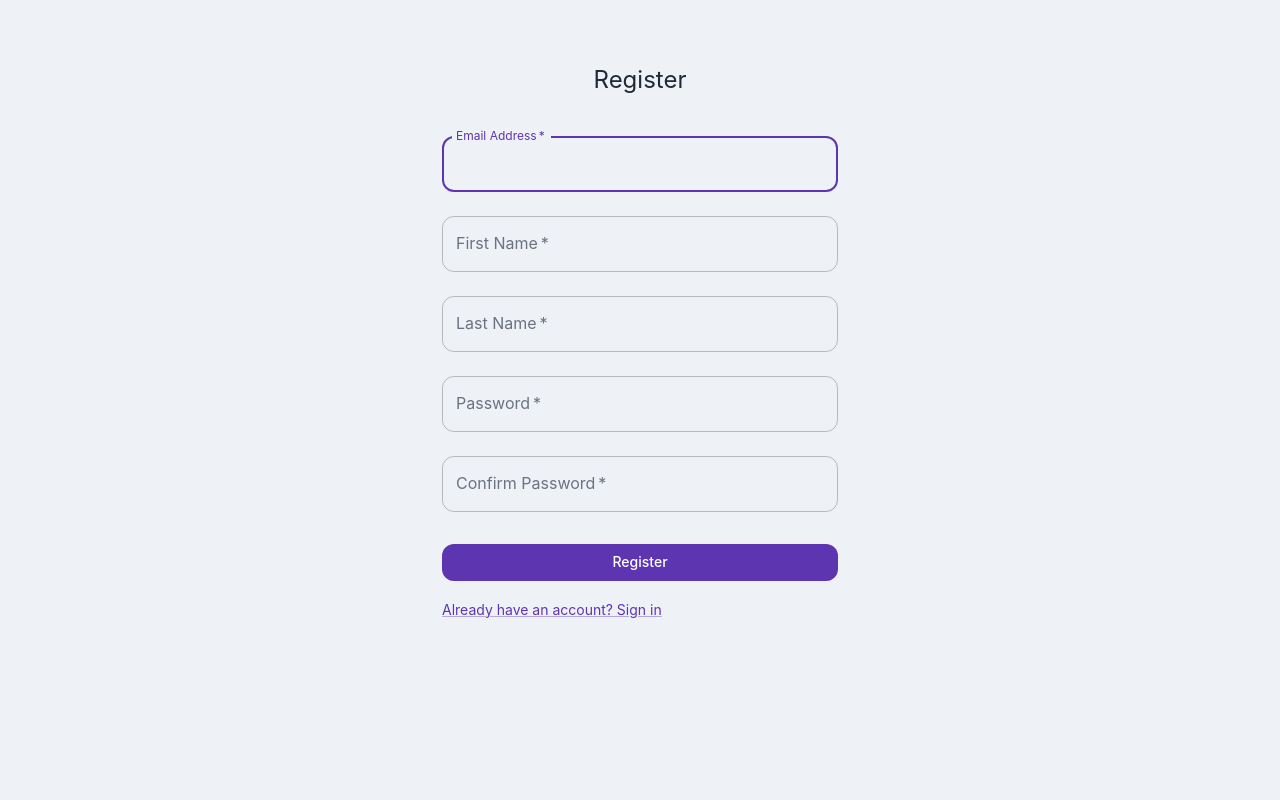
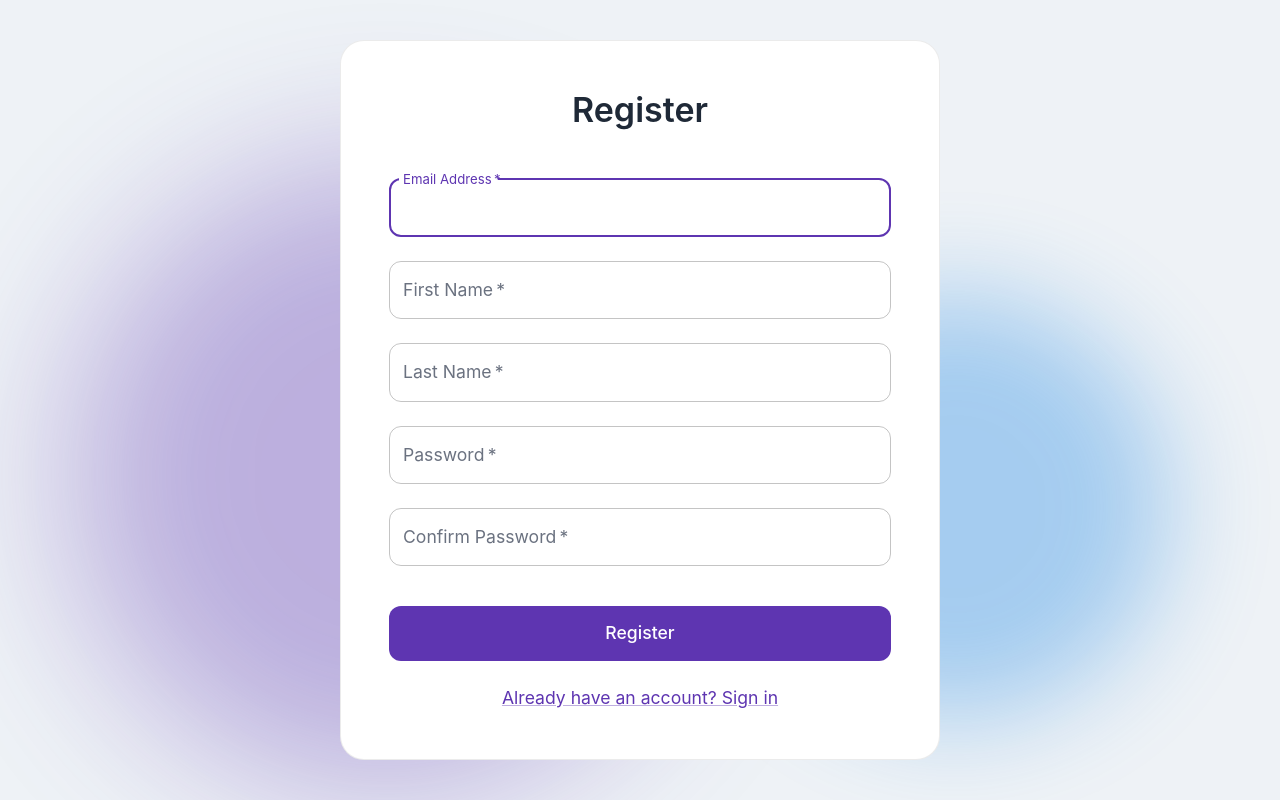
Before and after one commit to adamnestor/courtvision-frontend-v2, a React (Vite) app: page /register in a window 1280 px wide. Built offline with nearby package versions, Linux system fonts and the light colour scheme.

Commit message:
auth styling

```diff
--- a/src/components/auth/Login.tsx
+++ b/src/components/auth/Login.tsx
@@ -1,15 +1,63 @@
 import { useState } from "react";
 import { useNavigate } from "react-router-dom";
 import {
-  Container,
   Box,
   TextField,
   Button,
   Typography,
   Link,
   Alert,
+  Paper,
 } from "@mui/material";
 import { AuthService } from "../../services/auth.service";
+import { styled } from "@mui/material/styles";
+
+const BackgroundAnimation = styled(Box)({
+  position: "absolute",
+  top: 0,
+  left: 0,
+  right: 0,
+  bottom: 0,
+  overflow: "hidden",
+  background: "#EEF2F6",
+  zIndex: 0,
+  "&::before, &::after": {
+    content: '""',
+    position: "absolute",
+    width: "500px",
+    height: "500px",
+    borderRadius: "50%",
+    filter: "blur(60px)",
+    animation: "move 10s infinite linear",
+    opacity: 0.35,
+  },
+  "&::before": {
+    background: "#5E35B1", // Deep Purple
+    top: "10%",
+    left: "0%",
+    animationDelay: "2s",
+  },
+  "&::after": {
+    background: "#1D87E4", // Light Blue
+    bottom: "10%",
+    right: "0%",
+    animationDelay: "-2s",
+  },
+  "@keyframes move": {
+    "0%": {
+      transform: "translate(0, 0) scale(1)",
+    },
+    "33%": {
+      transform: "translate(150px, 150px) scale(1.3)",
+    },
+    "66%": {
+      transform: "translate(-100px, 50px) scale(0.8)",
+    },
+    "100%": {
+      transform: "translate(0, 0) scale(1)",
+    },
+  },
+});
 
 export function Login() {
   const navigate = useNavigate();
@@ -39,24 +87,59 @@ export function Login() {
   };
 
   return (
-    <Container component="main" maxWidth="xs">
-      <Box
+    <Box
+      sx={{
+        width: "100vw",
+        minHeight: "100vh",
+        display: "flex",
+        alignItems: "center",
+        justifyContent: "center",
+        position: "relative",
+        p: 2,
+      }}
+    >
+      <BackgroundAnimation />
+      <Paper
+        elevation={0}
         sx={{
-          marginTop: 8,
+          position: "relative",
+          zIndex: 1,
+          width: "100%",
+          maxWidth: "600px",
+          p: 6,
+          borderRadius: 2,
+          border: "1px solid",
+          borderColor: "divider",
+          backgroundColor: "background.paper",
           display: "flex",
           flexDirection: "column",
-          alignItems: "center",
+          gap: 4,
         }}
       >
-        <Typography component="h1" variant="h5">
+        <Typography
+          component="h1"
+          variant="h4"
+          align="center"
+          sx={{ fontWeight: 600 }}
+        >
           Sign in
         </Typography>
+
         {error && (
-          <Alert severity="error" sx={{ width: "100%", mt: 2 }}>
+          <Alert
+            severity="error"
+            sx={{
+              width: "100%",
+              "& .MuiAlert-message": {
+                fontSize: "1.1rem",
+              },
+            }}
+          >
             {error}
           </Alert>
         )}
-        <Box component="form" onSubmit={handleSubmit} sx={{ mt: 3 }}>
+
+        <Box component="form" onSubmit={handleSubmit}>
           <TextField
             margin="normal"
             required
@@ -65,6 +148,14 @@ export function Login() {
             name="email"
             autoComplete="email"
             autoFocus
+            sx={{
+              "& .MuiInputLabel-root": {
+                fontSize: "1.1rem",
+              },
+              "& .MuiInputBase-input": {
+                fontSize: "1.1rem",
+              },
+            }}
             value={formData.email}
             onChange={handleChange}
           />
@@ -76,6 +167,14 @@ export function Login() {
             label="Password"
             type="password"
             autoComplete="current-password"
+            sx={{
+              "& .MuiInputLabel-root": {
+                fontSize: "1.1rem",
+              },
+              "& .MuiInputBase-input": {
+                fontSize: "1.1rem",
+              },
+            }}
             value={formData.password}
             onChange={handleChange}
           />
@@ -83,15 +182,28 @@ export function Login() {
             type="submit"
             fullWidth
             variant="contained"
-            sx={{ mt: 3, mb: 2 }}
+            sx={{
+              mt: 4,
+              mb: 3,
+              py: 1.5,
+              fontSize: "1.1rem",
+            }}
           >
             Sign In
           </Button>
-          <Link href="/register" variant="body2">
+          <Link
+            href="/register"
+            variant="body1"
+            sx={{
+              fontSize: "1.1rem",
+              display: "block",
+              textAlign: "center",
+            }}
+          >
             Don't have an account? Sign up
           </Link>
         </Box>
-      </Box>
-    </Container>
+      </Paper>
+    </Box>
   );
 }
--- a/src/components/auth/Register.tsx
+++ b/src/components/auth/Register.tsx
@@ -1,15 +1,72 @@
 import { useState } from "react";
 import { useNavigate } from "react-router-dom";
 import {
-  Container,
   Box,
   TextField,
   Button,
   Typography,
   Link,
   Alert,
+  Paper,
 } from "@mui/material";
+import { styled } from "@mui/material/styles";
 import { AuthService } from "../../services/auth.service";
+
+const textFieldSx = {
+  "& .MuiInputLabel-root": {
+    fontSize: "1.1rem",
+  },
+  "& .MuiInputBase-input": {
+    fontSize: "1.1rem",
+  },
+};
+
+const BackgroundAnimation = styled(Box)({
+  position: "absolute",
+  top: 0,
+  left: 0,
+  right: 0,
+  bottom: 0,
+  overflow: "hidden",
+  background: "#EEF2F6",
+  zIndex: 0,
+  "&::before, &::after": {
+    content: '""',
+    position: "absolute",
+    width: "500px",
+    height: "500px",
+    borderRadius: "50%",
+    filter: "blur(60px)",
+    animation: "move 10s infinite linear",
+    opacity: 0.35,
+  },
+  "&::before": {
+    background: "#5E35B1",
+    top: "10%",
+    left: "0%",
+    animationDelay: "2s",
+  },
+  "&::after": {
+    background: "#1D87E4",
+    bottom: "10%",
+    right: "0%",
+    animationDelay: "-2s",
+  },
+  "@keyframes move": {
+    "0%": {
+      transform: "translate(0, 0) scale(1)",
+    },
+    "33%": {
+      transform: "translate(150px, 150px) scale(1.3)",
+    },
+    "66%": {
+      transform: "translate(-100px, 50px) scale(0.8)",
+    },
+    "100%": {
+      transform: "translate(0, 0) scale(1)",
+    },
+  },
+});
 
 export function Register() {
   const navigate = useNavigate();
@@ -47,24 +104,59 @@ export function Register() {
   };
 
   return (
-    <Container component="main" maxWidth="xs">
-      <Box
+    <Box
+      sx={{
+        width: "100vw",
+        minHeight: "100vh",
+        display: "flex",
+        alignItems: "center",
+        justifyContent: "center",
+        position: "relative",
+        p: 2,
+      }}
+    >
+      <BackgroundAnimation />
+      <Paper
+        elevation={0}
         sx={{
-          marginTop: 8,
+          position: "relative",
+          zIndex: 1,
+          width: "100%",
+          maxWidth: "600px",
+          p: 6,
+          borderRadius: 2,
+          border: "1px solid",
+          borderColor: "divider",
+          backgroundColor: "background.paper",
           display: "flex",
           flexDirection: "column",
-          alignItems: "center",
+          gap: 4,
         }}
       >
-        <Typography component="h1" variant="h5">
+        <Typography
+          component="h1"
+          variant="h4"
+          align="center"
+          sx={{ fontWeight: 600 }}
+        >
           Register
         </Typography>
+
         {error && (
-          <Alert severity="error" sx={{ width: "100%", mt: 2 }}>
+          <Alert
+            severity="error"
+            sx={{
+              width: "100%",
+              "& .MuiAlert-message": {
+                fontSize: "1.1rem",
+              },
+            }}
+          >
             {error}
           </Alert>
         )}
-        <Box component="form" onSubmit={handleSubmit} sx={{ mt: 3 }}>
+
+        <Box component="form" onSubmit={handleSubmit}>
           <TextField
             margin="normal"
             required
@@ -73,6 +165,7 @@ export function Register() {
             name="email"
             autoComplete="email"
             autoFocus
+            sx={textFieldSx}
             value={formData.email}
             onChange={handleChange}
           />
@@ -82,6 +175,7 @@ export function Register() {
             fullWidth
             label="First Name"
             name="firstName"
+            sx={textFieldSx}
             value={formData.firstName}
             onChange={handleChange}
           />
@@ -91,6 +185,7 @@ export function Register() {
             fullWidth
             label="Last Name"
             name="lastName"
+            sx={textFieldSx}
             value={formData.lastName}
             onChange={handleChange}
           />
@@ -101,6 +196,7 @@ export function Register() {
             name="password"
             label="Password"
             type="password"
+            sx={textFieldSx}
             value={formData.password}
             onChange={handleChange}
           />
@@ -111,6 +207,7 @@ export function Register() {
             name="confirmPassword"
             label="Confirm Password"
             type="password"
+            sx={textFieldSx}
             value={formData.confirmPassword}
             onChange={handleChange}
           />
@@ -118,15 +215,28 @@ export function Register() {
             type="submit"
             fullWidth
             variant="contained"
-            sx={{ mt: 3, mb: 2 }}
+            sx={{
+              mt: 4,
+              mb: 3,
+              py: 1.5,
+              fontSize: "1.1rem",
+            }}
           >
             Register
           </Button>
-          <Link href="/login" variant="body2">
+          <Link
+            href="/login"
+            variant="body1"
+            sx={{
+              fontSize: "1.1rem",
+              display: "block",
+              textAlign: "center",
+            }}
+          >
             Already have an account? Sign in
           </Link>
         </Box>
-      </Box>
-    </Container>
+      </Paper>
+    </Box>
   );
 }
```
